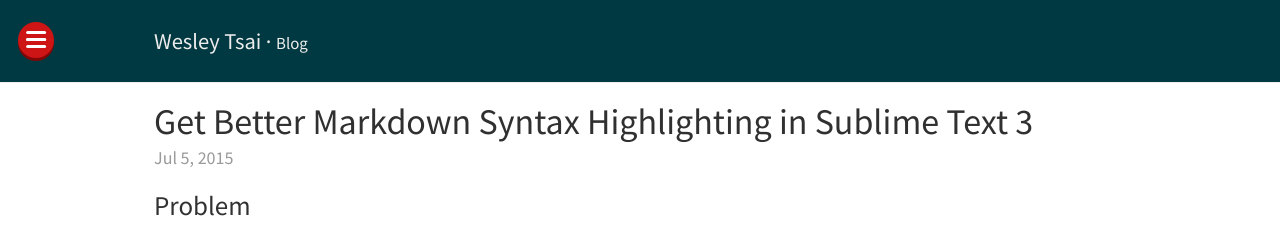
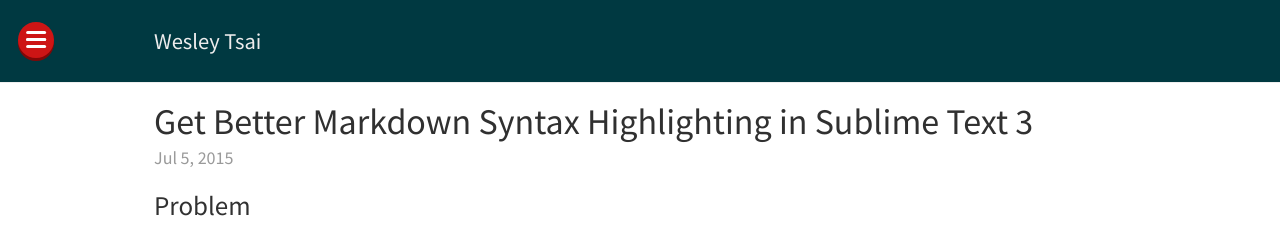
Before and after one commit to wezleytsai/wezleytsai.github.io, a Jekyll site: the page built from index.html, in a window 1280 px wide. Shown: the top 227 px of the page. Built offline with Jekyll 4.4.1, drawn with Linux system fonts in a browser that asks for light colours; nearby versions of some CDN libraries; Markdown is read by kramdown in place of the engine named in the settings; the list of posts is cut into pages by our own code.

Commit message:
Removed "Blog" from masthead

```diff
--- a/_layouts/default.html
+++ b/_layouts/default.html
@@ -10,8 +10,6 @@
      <div class="container">
        <h3 class="masthead-title">
          <a href="{{ site.baseurl }}/" title="Home">{{ site.title }}</a>
-         <span>&middot;</span>
-         <small>{{ site.tagline }}</small>
        </h3>
      </div>
     </div>
```
